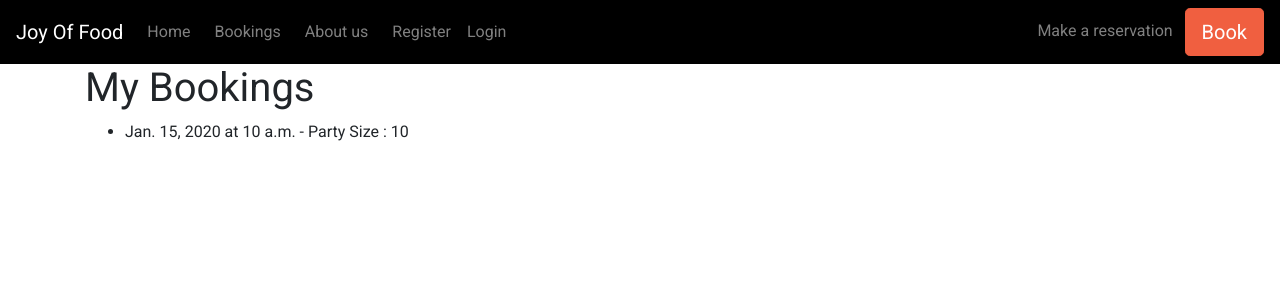
After one commit to Maadajibao/Project-4-Joy-Of-Food, a Django app: page /bookings/ in a window 1280 px wide. The commit adds this page. Shown: the top 300 px of the page. Run offline with Django 4.2, Linux system fonts and the light colour scheme; tables that the repository leaves empty hold one stand-in row (values such as "Sample post"); some libraries are stand-ins or nearby versions.

Commit message:
Created bookings page, user can see latest bookings

```diff
--- a/book_food/urls.py
+++ b/book_food/urls.py
@@ -1,8 +1,9 @@
+from django.urls import path
 from . import views
-from django.urls import path
 
 urlpatterns = [
     path('', views.ReservationList.as_view(), name='home'),
     path('make_reservation/', views.make_reservation, name="make_reservation" ),
     path('make_reservation/confirmation/', views.reservation_success, name="reservation_success"),
+    path('bookings/', views.BookingsListView.as_view(), name='bookings'),
 ]
--- a/book_food/views.py
+++ b/book_food/views.py
@@ -41,5 +41,11 @@ def make_reservation(request):
     return render(request, 'base.html')
 
 def reservation_success(request):
+    return render(request, 'reservation_success.html')
 
-    return render(request, 'reservation_success.html')
+
+
+class BookingsListView(generic.ListView):
+    model = Reservation
+    template_name = 'bookings.html'
+    context_object_name = 'bookings'
--- a/templates/base.html
+++ b/templates/base.html
@@ -38,7 +38,7 @@
             <div class="collapse navbar-collapse" id="navbarNavDropdown">
                 <ul class="navbar-nav mr-auto">
                     <li class="nav-item mr-2 {% if request.path == home_url %}active{% endif %}"><a href="/" class="nav-link">Home</a></li>
-                    <li class="nav-item mr-2"><a href="/booking" class="nav-link">Bookings</a></li>
+                    <li class="nav-item mr-2"><a href="{% url 'bookings' %}" class="nav-link">Bookings</a></li>
                     <li class="nav-item mr-2"><a href="/about" class="nav-link">About us</a></li>
 
                     {% if user.is_authenticated %}
--- /dev/null
+++ b/templates/bookings.html
@@ -0,0 +1,22 @@
+{% extends "base.html" %}
+
+{% block content %}
+<!-- index.html content starts here -->
+
+<!--Main-->
+
+<div class="container">
+    <h1>My Bookings</h1>
+    <ul>
+        {% for booking in bookings%}
+            <li> {{ booking.date }} at {{ booking.time }} - Party Size : {{ booking.party_size }}</li>
+        {% endfor %}
+    </ul>
+
+
+</div>
+
+<!--/Main-->
+
+<!-- index.html content ends here -->
+{% endblock %}
```
